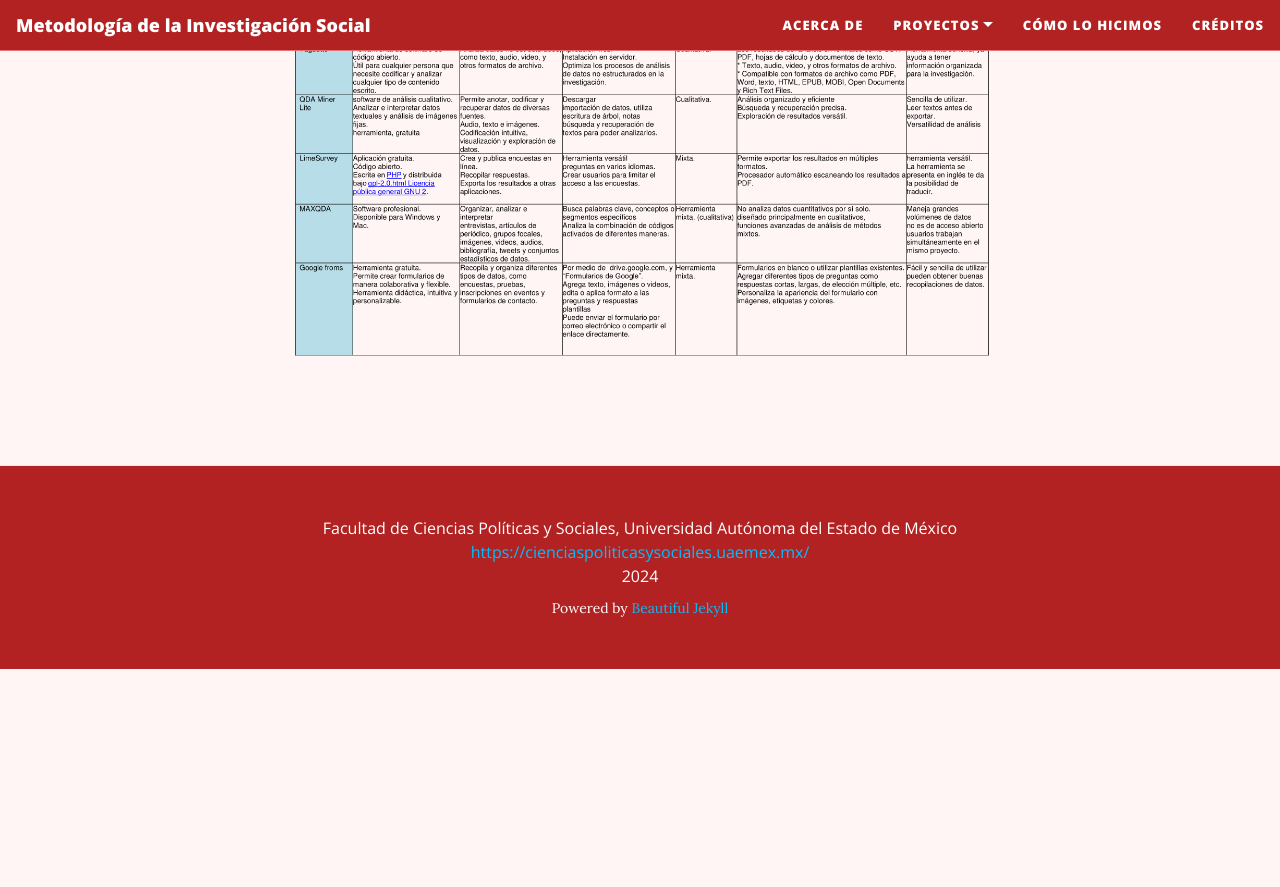
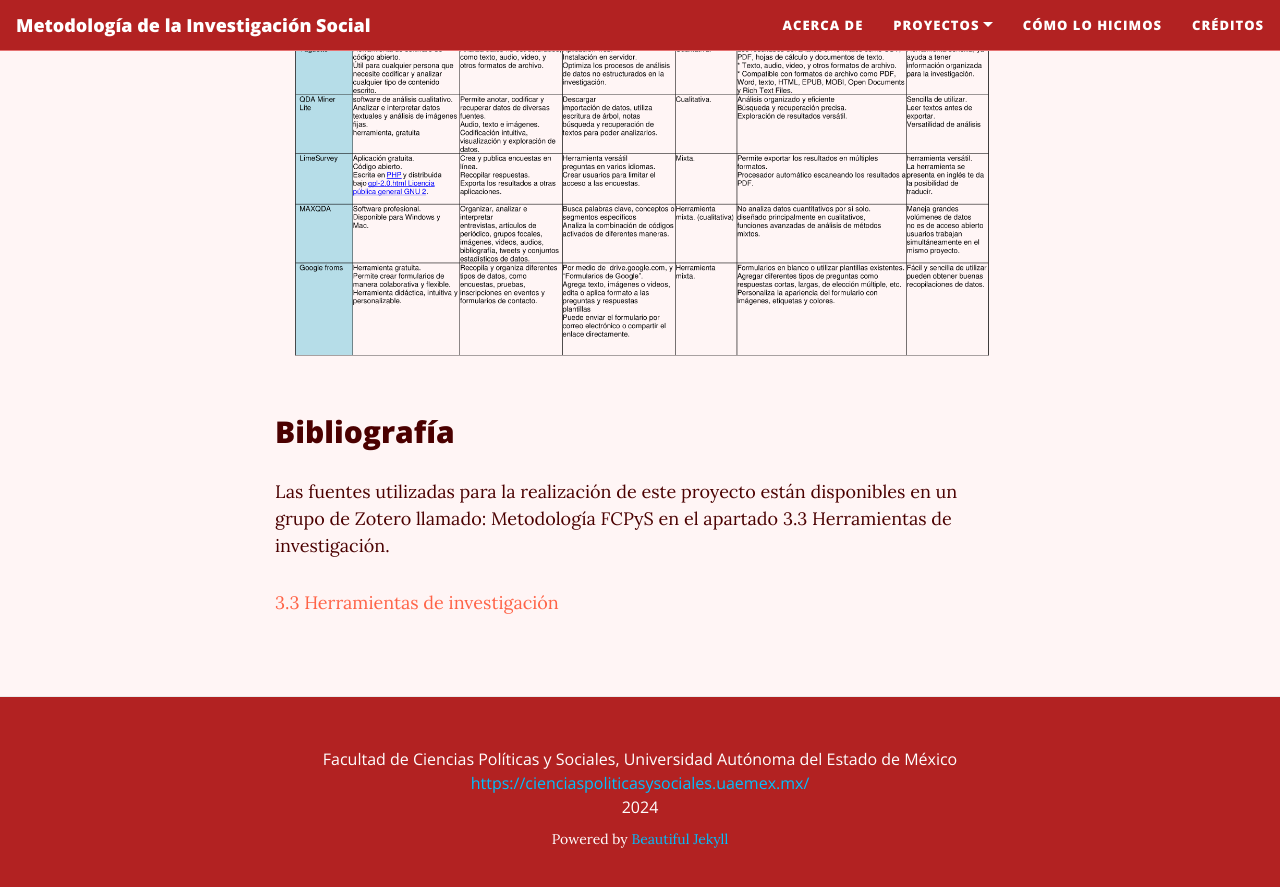
Before and after one commit to rosariorogel/metodologia, a Jekyll site: the page built from _pages/recolectando-datos.md, in a window 1280 px wide and 900 px high, scrolled down 5553 px. Shown: the top 887 px of the window. Built offline with Jekyll 4.4.1, drawn with Linux system fonts in a browser that asks for light colours; nearby versions of some CDN libraries; before the commit the page ends 6222 px from its top, so only the background shows below that.

Commit message:
bibliografia

```diff
--- a/_pages/recolectando-datos.md
+++ b/_pages/recolectando-datos.md
@@ -84,3 +84,9 @@ LimeSurvey es una herramienta útil para realizar encuestas en línea no solo en
 
 ## **Cuadro comparativo**
 <img src="{{ site.baseurl }}/assets/img/Herramientas.png">
+
+
+## Bibliografía
+Las fuentes utilizadas para la realización de este proyecto están disponibles en un grupo de Zotero llamado: Metodología FCPyS en el apartado 3.3 Herramientas de investigación.
+
+[3.3 Herramientas de investigación](https://www.zotero.org/groups/5388483/metodologa_fcpys/collections/KR5PFIAK)
```
